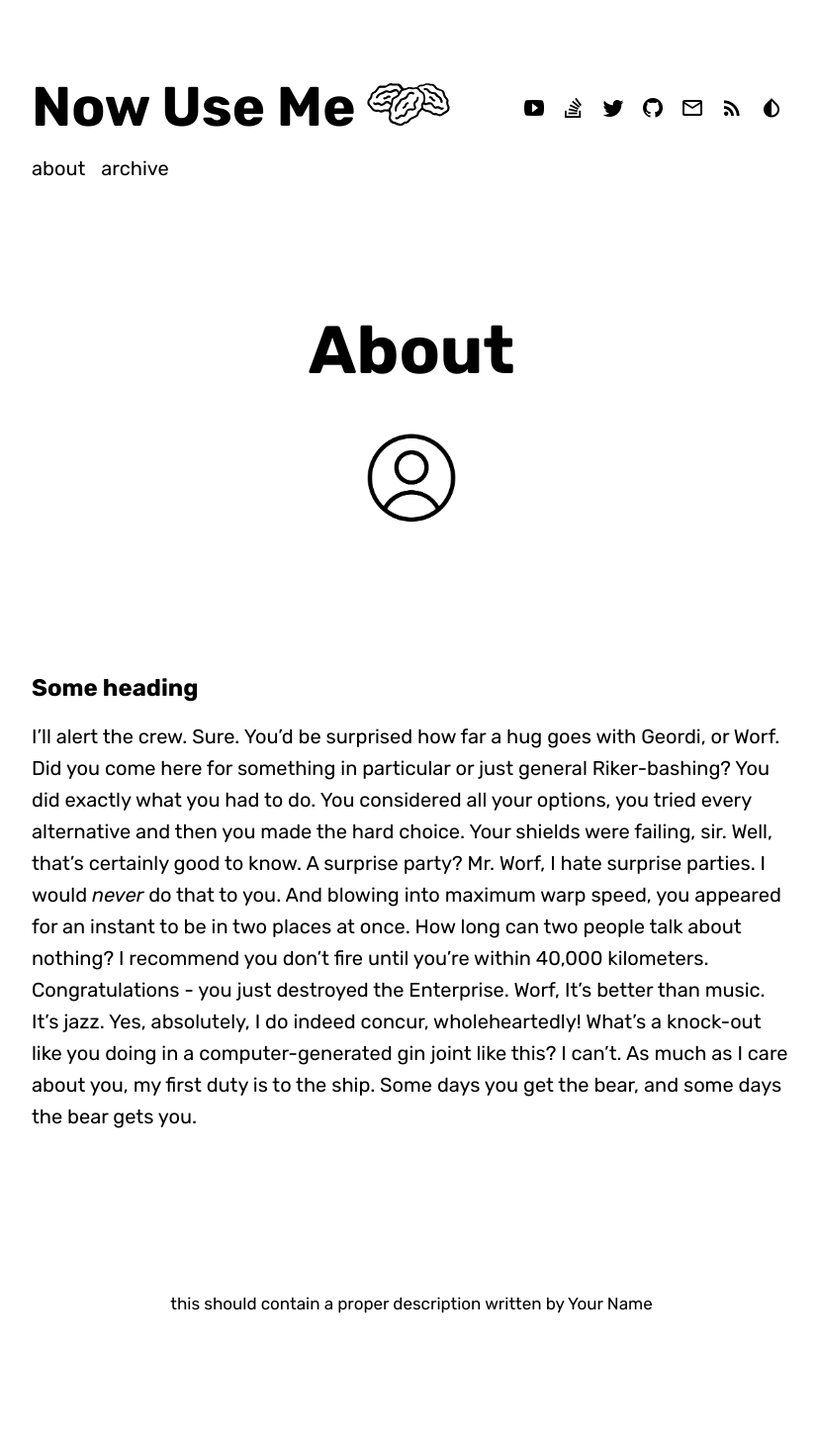
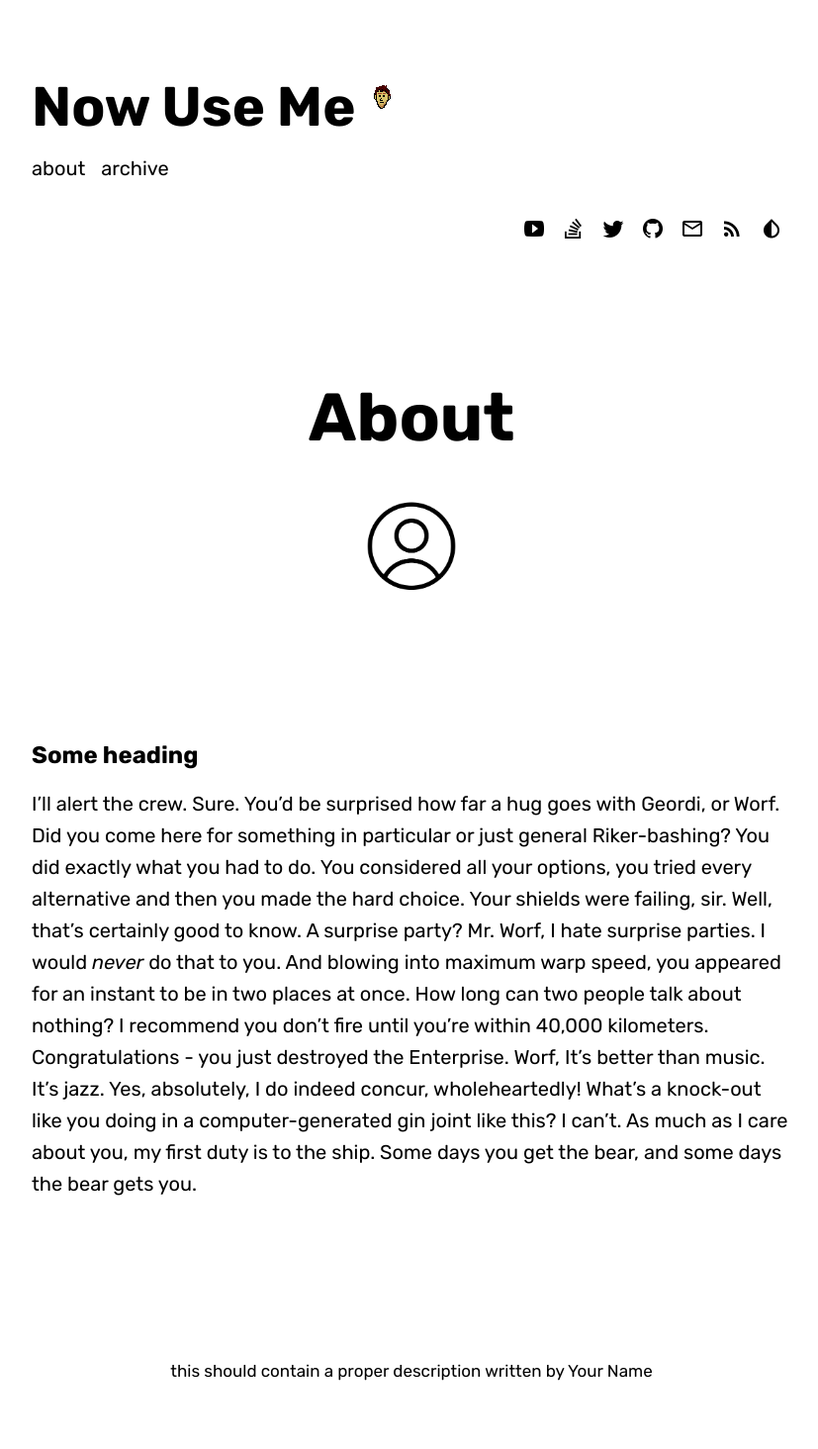
Before and after one commit to dkarthe/Now-Use-Me, a Jekyll site: the page built from about.md, in a window 1280 px wide. Shown: the whole page at 99% size, without its empty margins (224-1051 px from the left). Built offline with Jekyll 4.4.1, drawn with Linux system fonts in a browser that asks for light colours; some web fonts are replaced; before the commit the page ends 1395 px from its top, so only the background shows below that.

Commit message:
Update _config.yml

```diff
--- a/_config.yml
+++ b/_config.yml
@@ -10,9 +10,8 @@ blog:
                                this should contain a proper description
 
 # Layout configuration
-  logo_path                  : "assets/img/dactl.svg" # path to logo file
-  search_path                : # "yourgitusername.github.io"
-                               # needed for searchbox in archive page
+  logo_path                  : "assets/img/favicon.ico" # path to logo file
+  search_path                : nowuse.me
   hero_layout                : true # turn on hero layout for blog and posts
   hero_placeholder           : "assets/img/generic_hero.jpg" # placeholder for hero image
   excerpts                   : true # show excerpts instead of full post content on blog page
```
